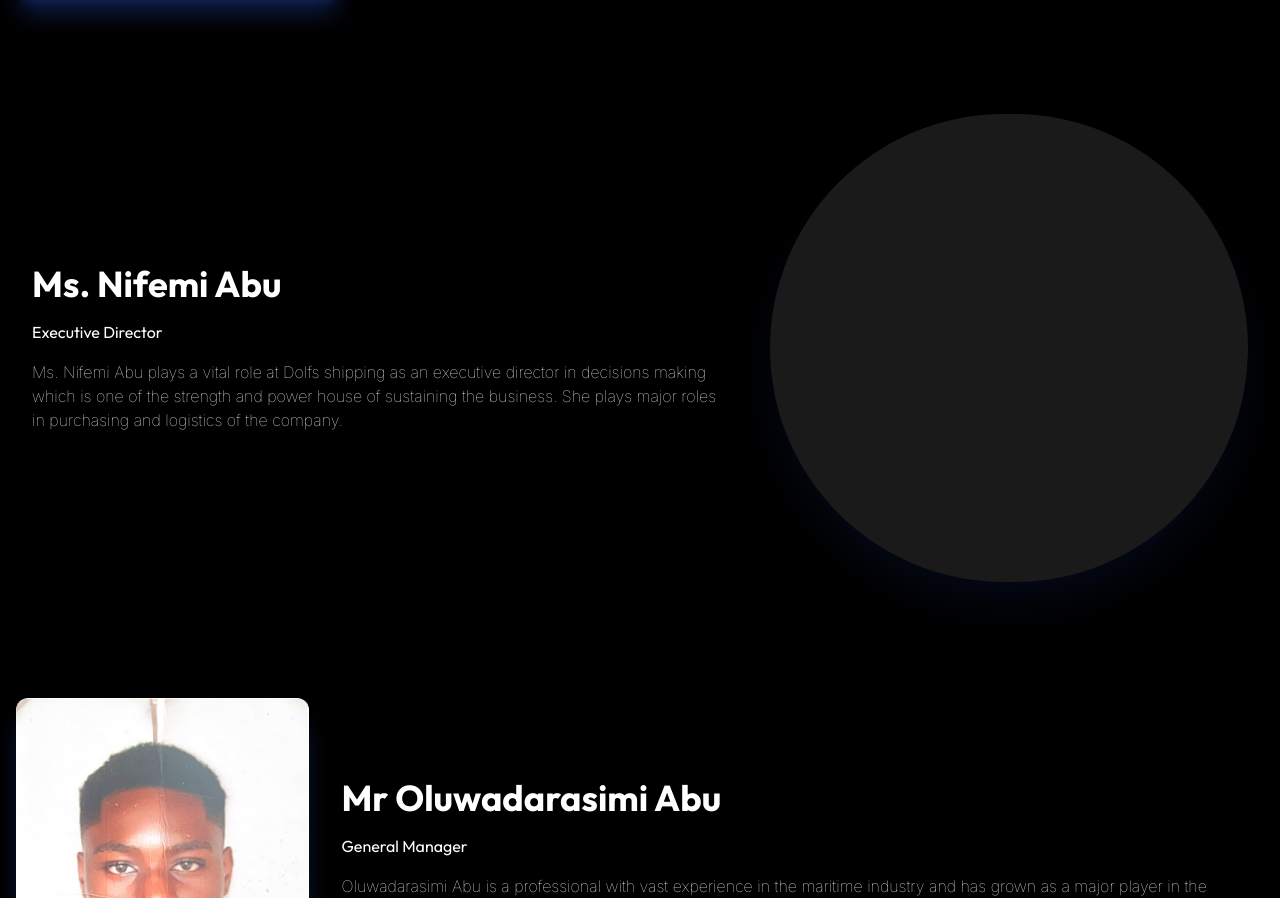
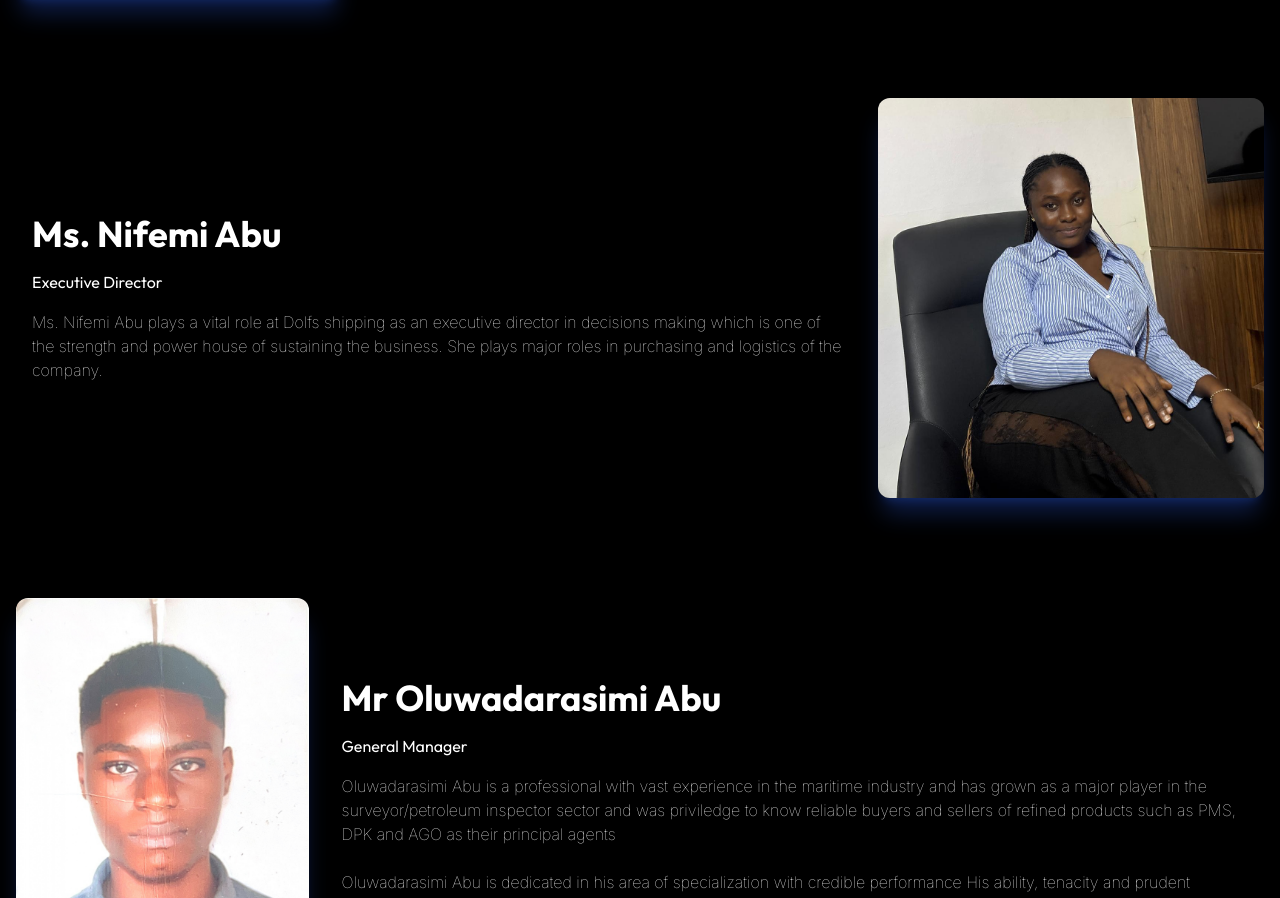
Before and after one commit to Timonics/dolfs, a React (Vite) app: page /our-team in a window 1280 px wide. Shown: the part 1170-2068 px from the top of the page. Built offline with nearby package versions, Linux system fonts and the light colour scheme.

Commit message:
Refactor code structure for improved readability and maintainability

```diff
--- a/src/pages/home/components/Team.tsx
+++ b/src/pages/home/components/Team.tsx
@@ -1,8 +1,9 @@
 import React from "react";
 import { Link } from "react-router";
 
-import ceoImg from "../../../assets/team/ceo-img.jpg"
-import gMImg from "../../../assets/team/dara-img.jpg"
+import ceoImg from "../../../assets/team/ceo-img.jpg";
+import execDirImg from "../../../assets/team/nifemi-img.jpg";
+import gMImg from "../../../assets/team/dara-img.jpg";
 
 const Team: React.FC = () => {
   return (
@@ -12,20 +13,36 @@ const Team: React.FC = () => {
       </h1>
       <div className="flex-4/5 flex flex-wrap lg:flex-row items-center justify-center gap-10 p-4 rounded-xl min-h-[400px] mt-4">
         <div className="flex flex-col w-68 h-fit items-center p-4 rounded-xl lg:-translate-y-4 -rotate-6 shadow-2xl shadow-black/50 gap-2">
-          <img src={ceoImg} alt="Mrs Bukola Abu" className="w-20 h-20 rounded-full bg-black object-center object-cover" />
+          <img
+            src={ceoImg}
+            alt="Mrs Bukola Abu"
+            className="w-20 h-20 rounded-full bg-black object-center object-cover"
+          />
           <h2 className="text-2xl mt-2 font-semibold text-center">
             Mrs. Abu Olajumoke Olubukola
           </h2>
           <p className="text-lg text-gray-600">Chief Executive Officer</p>
         </div>
         <div className="flex flex-col w-68 h-fit items-center p-4 rotate-2 rounded-xl lg:translate-y-10 shadow-2xl shadow-black/50 gap-2">
-          <div className="w-20 h-20 rounded-full bg-black" />
-          <h2 className="text-2xl mt-2 font-semibold text-center">Ms. Abu Nifemi</h2>
+          <img
+            src={execDirImg}
+            alt="Nifemi Abu"
+            className="w-20 h-20 rounded-full bg-black object-center object-cover"
+          />
+          <h2 className="text-2xl mt-2 font-semibold text-center">
+            Ms. Abu Nifemi
+          </h2>
           <p className="text-lg text-gray-600">Executive Director</p>
         </div>
         <div className="flex flex-col w-68 h-fit items-center -rotate-3 p-4 rounded-xl  shadow-2xl shadow-black/50 gap-2">
-          <img src={gMImg} alt="Oluwadarasimi Abu" className="w-20 h-20 rounded-full bg-black object-center object-cover" />
-          <h2 className="text-2xl mt-2 font-semibold text-center">Mr. Abu Oluwadarasimi</h2>
+          <img
+            src={gMImg}
+            alt="Oluwadarasimi Abu"
+            className="w-20 h-20 rounded-full bg-black object-center object-cover"
+          />
+          <h2 className="text-2xl mt-2 font-semibold text-center">
+            Mr. Abu Oluwadarasimi
+          </h2>
           <p className="text-lg text-gray-600">General Manager</p>
         </div>
       </div>
--- a/src/pages/team/index.tsx
+++ b/src/pages/team/index.tsx
@@ -4,6 +4,7 @@ import Footer from "../../components/footer";
 import { Link } from "react-router";
 
 import ceoImg from "../../assets/team/ceo-img.jpg";
+import execDirImg from "../../assets/team/nifemi-img.jpg";
 import logImg from "../../assets/team/funmi-img.jpg";
 import gMImg from "../../assets/team/dara-img.jpg";
 import acctImg from "../../assets/team/ite-img.jpg";
@@ -74,9 +75,10 @@ const TeamPage: React.FC = () => {
             </div>
           </div>
           <div className="flex flex-col md:flex-row-reverse gap-4 items-center max-w-7xl mx-auto">
-            <div className="w-[70%] lg:h-[500px] h-[250px] xl:rounded-full rounded-xl p-4">
-              <div className="h-full bg-white/10 xl:rounded-full rounded-xl shadow-2xl shadow-[#1c398e]/20" />
-            </div>
+            <img
+              src={execDirImg}
+              className=" object-cover lg:h-[400px] h-[250px] bg-white/10 rounded-xl shadow-xl shadow-[#1c398e]/50"
+            />
             <div className="w-full p-4 space-y-4">
               <h2 className="text-4xl font-bold">Ms. Nifemi Abu</h2>
               <h5>Executive Director</h5>
```
Also changed, not shown: src/assets/team/nifemi-img.jpg (added).
